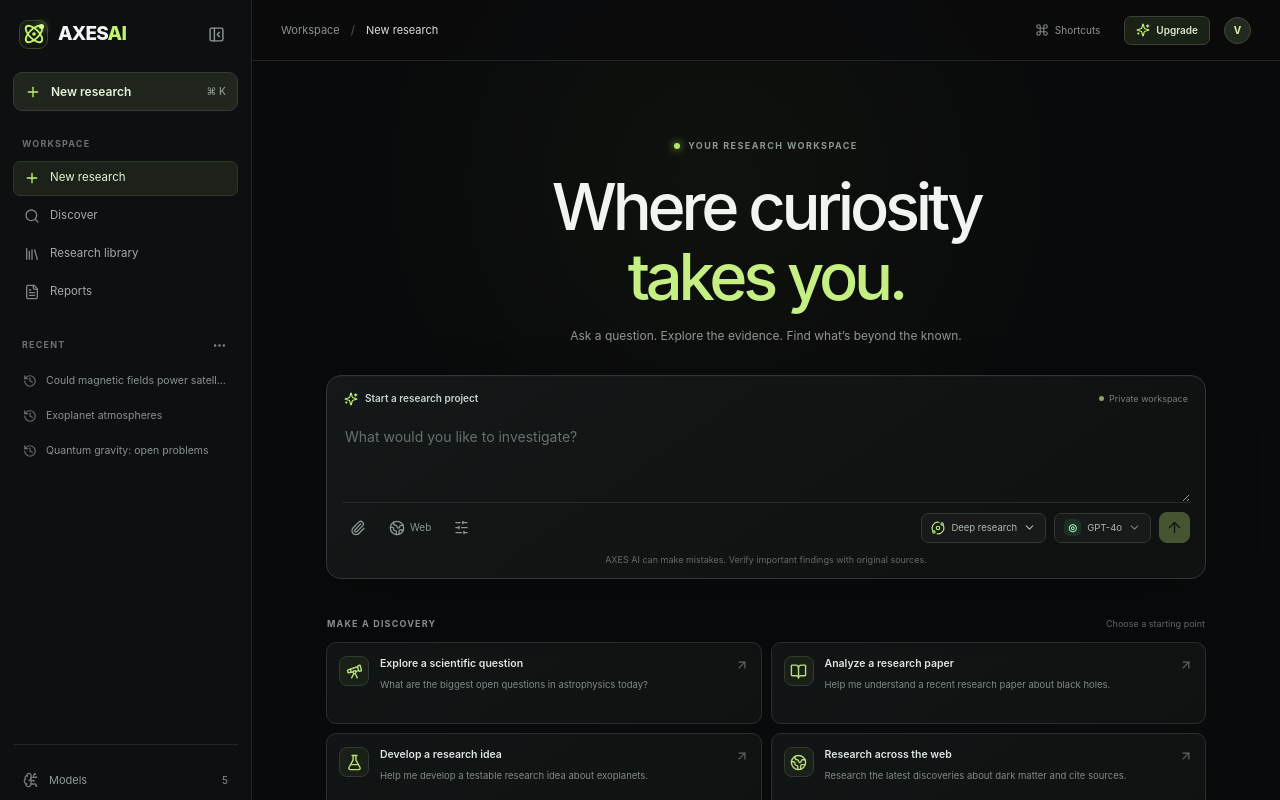
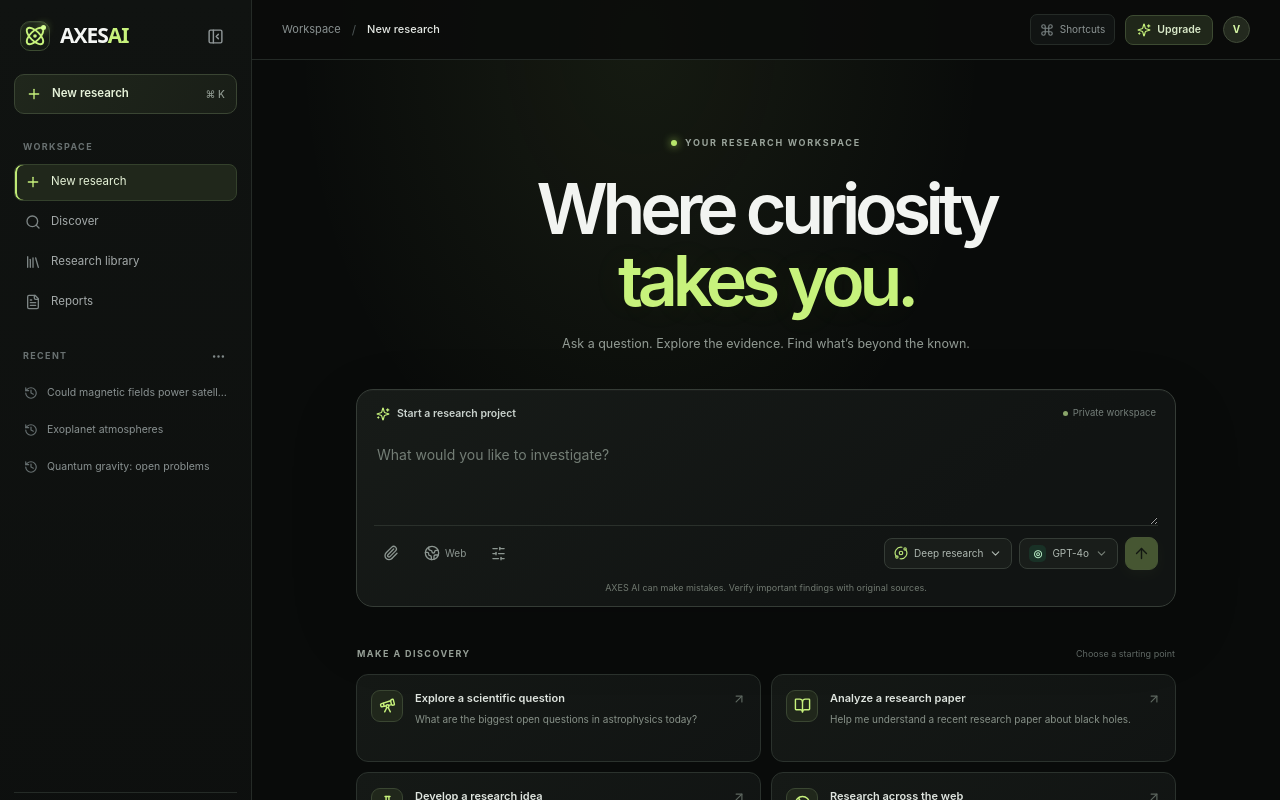
Before and after one commit to shamikghosh187-ux/API-Flow, a Next.js app: page / in a window 1280 px wide. Shown: the top 800 px of the page. Built offline with nearby package versions, Linux system fonts and the light colour scheme.

Commit message:
Polish AXES AI research workspace styling

```diff
--- a/src/app/globals.css
+++ b/src/app/globals.css
@@ -66,3 +66,23 @@ button:focus-visible,textarea:focus-visible{outline:2px solid #b9e866;outline-of
 @media(max-width:760px){.axes-sidebar{position:fixed;z-index:30;inset:0 auto 0 0;width:min(280px,86vw);height:100svh;box-shadow:20px 0 60px #0008}.axes-main{width:100%}.axes-topbar{height:55px;flex-basis:55px;padding:0 13px}.topbar-help span{display:none}.topbar-actions{gap:8px}.research-scroll{padding:0 16px}.research-content{padding-top:52px}.welcome-title h1{font-size:clamp(39px,9vw,55px)}.welcome-title p{font-size:11px}.suggestion-grid{grid-template-columns:1fr}.suggestion-card{min-height:70px}.workspace-footer{gap:12px;font-size:8px}.workspace-footer>span:last-child{text-align:right}.composer-bottom{align-items:flex-start;flex-wrap:wrap}.composer-tools{gap:3px}.composer-controls{margin-left:auto;max-width:100%}.model-select{max-width:140px}.mode-select{font-size:9px;padding:0 7px}.research-composer textarea{font-size:13px}}
 @media(max-width:420px){.upgrade-button{padding:0 8px;font-size:9px}.top-avatar{width:24px;height:24px}.breadcrumb-current{max-width:90px;overflow:hidden;text-overflow:ellipsis;white-space:nowrap}.composer-controls{gap:5px}.model-select{max-width:115px}.model-select>span:nth-child(2){max-width:72px}.send-button{width:29px;height:29px;flex-basis:29px}.composer-tools button{padding:0 5px}.private-label{font-size:8px}}
 @media(prefers-reduced-motion:reduce){*,*::before,*::after{transition:none!important;animation:none!important}}
+
+/* AXES AI polish pass */
+:root{--bg:#090b0a;--panel:#111413;--panel2:#171b18;--line:#292f2b;--muted:#89928b;--text:#f3f5f2;--green:#c7f27c;--green-dim:#a7d75d}
+.axes-app{background:radial-gradient(ellipse at 50% 4%,rgba(183,226,115,.075),transparent 38%),#090b0a}
+.axes-sidebar{background:linear-gradient(180deg,#101311,#0d0f0e);border-right-color:#252b27;padding:20px 14px 13px}
+.axes-brand{font-size:21px;letter-spacing:-1px;font-weight:760}.axes-brand>span:last-child{font-family:ui-sans-serif,system-ui,sans-serif}.brand-ai{color:#a8b1aa!important;font-weight:500}
+.axes-symbol{width:30px;height:30px;border-radius:10px;background:linear-gradient(145deg,#20291b,#121612);border-color:#3c4b31;box-shadow:inset 0 1px rgba(255,255,255,.06)}
+.new-research{height:40px;border-radius:10px;background:linear-gradient(120deg,#20271c,#191e17);border-color:#3a4533;font-size:11.5px}
+.nav-item{height:37px;border-radius:8px;font-size:11.5px}.nav-item.active{background:#20271b;border-color:#34412c;box-shadow:inset 2px 0 #bfe975}.nav-item.active svg{color:#c7f27c}
+.nav-count{margin-left:auto;font-size:9px;color:#717a72}.sidebar-section-label{letter-spacing:.15em;font-size:9px}.recent-list button{height:34px;font-size:10.5px}.sidebar-bottom{border-color:#252b27}.profile-row{border-color:#252b27}
+.axes-topbar{height:60px;flex-basis:60px;background:rgba(10,12,10,.82);border-color:#242a26;padding:0 30px}.breadcrumb-current{font-weight:550;color:#e6eae5}.topbar-actions{gap:10px}.topbar-help{border:1px solid #252b27;background:#111413;padding:7px 9px}.notification-button{position:relative;display:grid;place-items:center;width:30px;height:30px;border:1px solid transparent;border-radius:8px;background:transparent;color:#89928b}.notification-button:hover{background:#191d1a;border-color:#2b322d}.notification-button i{position:absolute;right:6px;top:5px;width:5px;height:5px;border-radius:50%;background:#c7f27c}
+.upgrade-button{height:30px;border-radius:8px;background:#20271a;border-color:#3d4b32;font-size:10.5px}
+.research-scroll{padding:0 30px}.research-content{width:min(100%,820px);padding-top:76px}.welcome-eyebrow{font-size:9px;letter-spacing:.19em;color:#9aa49b}.welcome-title{margin:23px 0 35px}.welcome-title h1{font-size:clamp(48px,5.5vw,70px);line-height:1.03;letter-spacing:-.075em;font-weight:570}.welcome-title h1 em{color:#c7f27c;text-shadow:0 0 38px #a9d65b12}.welcome-title p{margin-top:17px;font-size:12.5px;color:#929b94}
+.research-composer{padding:16px 17px 12px;border-radius:17px;border-color:#353c36;background:linear-gradient(145deg,#171b18 0%,#111413 70%);box-shadow:0 24px 70px #0002,inset 0 1px #ffffff06}.composer-label{font-size:10.5px}.private-label{font-size:9.5px}.research-composer textarea{min-height:95px;padding:14px 3px 12px;font-size:14px;line-height:1.65}.research-composer textarea::placeholder{color:#737d75}.composer-bottom{border-color:#2a302b;padding-top:11px}.composer-tools button{height:30px;padding:0 8px;border-radius:7px}.composer-controls{gap:7px}.mode-select,.model-select{height:31px;border-color:#353c36;border-radius:8px;background:#191d1a;font-size:10px}.model-select{max-width:190px}.send-button{width:33px;height:33px;flex-basis:33px;border-radius:9px;box-shadow:0 4px 14px #bde87320}.composer-footnote{font-size:9px;color:#707970;margin-top:11px}
+.suggestion-heading{margin:40px 1px 13px}.suggestion-heading span:first-child{font-size:9px;letter-spacing:.16em;color:#9ba59c}.suggestion-heading button{display:flex;align-items:center;gap:5px;border:0;background:transparent;color:#7d887e;font-size:9px}.suggestion-heading button:hover{color:#c7f27c}.suggestion-grid{gap:10px}.suggestion-card{min-height:88px;padding:15px 14px;border-color:#2b322d;border-radius:12px;background:linear-gradient(145deg,#151916,#111413);gap:12px}.suggestion-card:hover{border-color:#4a5840;background:#191e19;transform:translateY(-1px)}.suggestion-icon{width:32px;height:32px;flex-basis:32px;border-radius:9px;background:#20271b;border-color:#3a4632;color:#c7f27c}.suggestion-copy{display:grid;gap:6px;min-width:0;flex:1}.suggestion-card b{font-size:11px}.suggestion-card small{font-size:10px;color:#879188;line-height:1.55}.suggestion-arrow{transform:rotate(45deg)}.workspace-footer{margin-top:37px;padding-top:14px;font-size:9px;color:#778078;border-color:#242a26}
+.model-menu{border-color:#3a413b;background:#171b18;border-radius:12px;box-shadow:0 18px 55px #000a}.model-menu button{padding:9px;border-radius:8px}.model-menu button:hover{background:#252b24}
+.session-title{gap:14px}.session-title h1{font-size:28px}.session-star{margin-left:auto;display:grid;place-items:center;width:30px;height:30px;border:1px solid #2e352f;border-radius:8px;background:#141815;color:#899389}.session-star:hover{color:#c7f27c;border-color:#48553c}.session-status{border-color:#303831;background:#141815;border-radius:9px}.session-placeholder{padding:72px 20px 50px}.placeholder-icon{width:60px;height:60px;border-radius:17px;box-shadow:0 0 30px #bce8760b}.session-placeholder h2{font-size:19px}.session-placeholder p{font-size:11.5px}.session-placeholder button{border-radius:8px}.session-composer{border-color:#353c36;border-radius:14px;background:#151916}
+button{transition:background .16s,border-color .16s,color .16s,transform .16s}.icon-button{border-radius:9px}
+@media(max-width:760px){.axes-topbar{padding:0 13px}.research-scroll{padding:0 16px}.research-content{padding-top:52px}.welcome-title{margin-bottom:28px}.welcome-title h1{font-size:clamp(42px,10vw,57px)}.suggestion-card{min-height:76px}.workspace-footer{font-size:8px}.topbar-help{display:none}}
+@media(max-width:420px){.research-content{padding-top:40px}.welcome-title h1{font-size:42px}.model-select{max-width:120px}}
```
